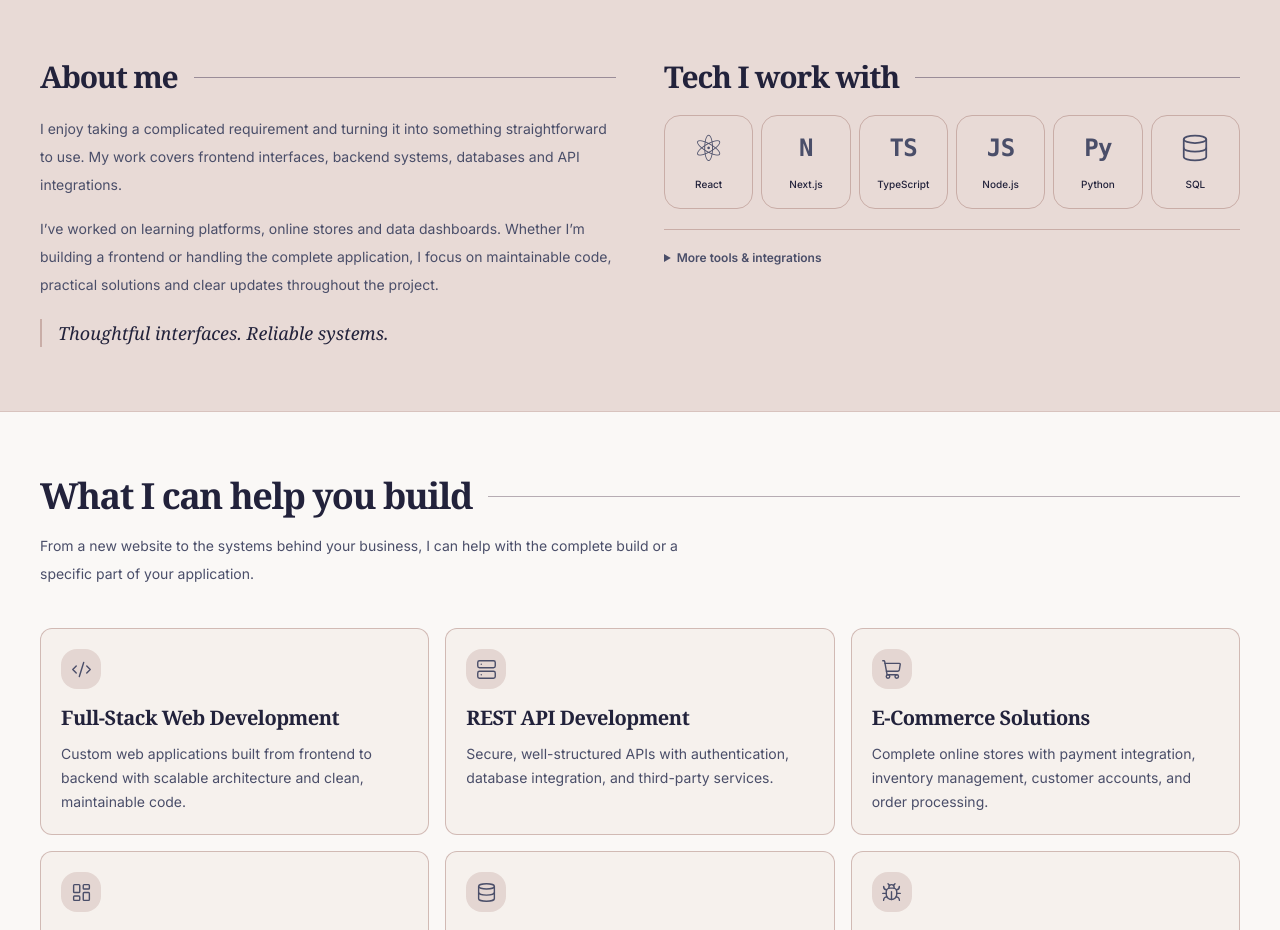
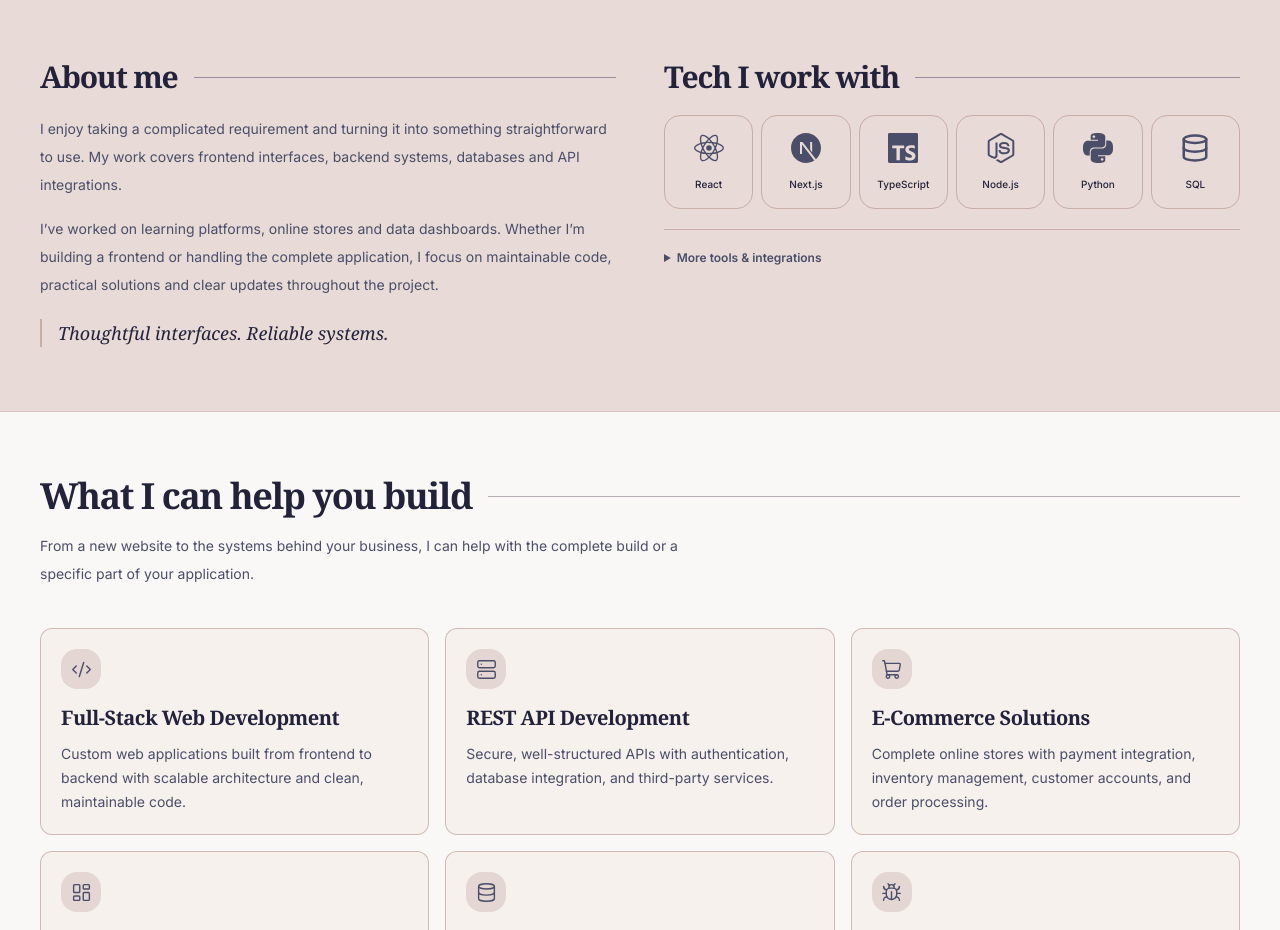
Before and after one commit to Faidat-20/freelance-portfolio, a React (Vite) app: page / in a window 1280 px wide. Shown: the part 1580-2510 px from the top of the page. Built offline with nearby package versions, Linux system fonts and the light colour scheme.

Commit message:
Replace skill placeholders with technology logos

```diff
--- a/package.json
+++ b/package.json
@@ -15,6 +15,7 @@
     "lucide-react": "^1.21.0",
     "react": "^19.2.7",
     "react-dom": "^19.2.7",
+    "react-icons": "^5.7.0",
     "react-router-dom": "^7.18.0",
     "tailwindcss": "^4.3.1"
   },
--- a/src/components/sections/Skills.jsx
+++ b/src/components/sections/Skills.jsx
@@ -1,14 +1,21 @@
 import { useLayoutEffect, useRef } from 'react'
 import { Database } from 'lucide-react'
+import {
+  SiReact,
+  SiNextdotjs,
+  SiTypescript,
+  SiNodedotjs,
+  SiPython,
+} from 'react-icons/si'
 import { gsap } from '@utils/gsap'
 
 const PRIMARY_TOOLS = [
-  { name: 'React', mark: '⚛' },
-  { name: 'Next.js', mark: 'N' },
-  { name: 'TypeScript', mark: 'TS' },
-  { name: 'Node.js', mark: 'JS' },
-  { name: 'Python', mark: 'Py' },
-  { name: 'SQL', database: true },
+  { name: 'React', icon: SiReact },
+  { name: 'Next.js', icon: SiNextdotjs },
+  { name: 'TypeScript', icon: SiTypescript },
+  { name: 'Node.js', icon: SiNodedotjs },
+  { name: 'Python', icon: SiPython },
+  { name: 'SQL', icon: Database },
 ]
 
 const OTHER_TOOLS = [
@@ -95,19 +102,7 @@ export default function Skills() {
               aria-hidden="true"
               className="flex h-8 items-center justify-center text-[#4A4E69]"
             >
-              {tool.database ? (
-                <Database size={30} strokeWidth={1.4} />
-              ) : (
-                <span
-                  className={
-                    tool.name === 'React'
-                      ? 'text-4xl leading-none'
-                      : 'font-mono text-2xl font-semibold tracking-tight'
-                  }
-                >
-                  {tool.mark}
-                </span>
-              )}
+              <tool.icon size={30} />
             </span>
 
             <span className="text-center text-[10px] font-medium">
```
Also changed, not shown: 1 other file (tests, documents, lock files or other folders).
